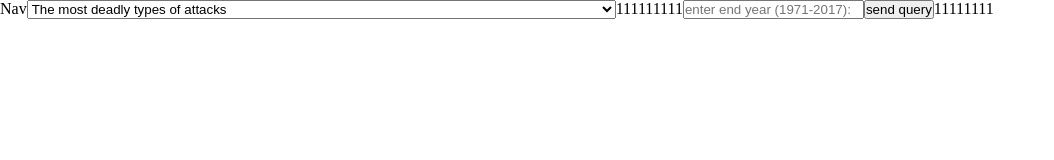
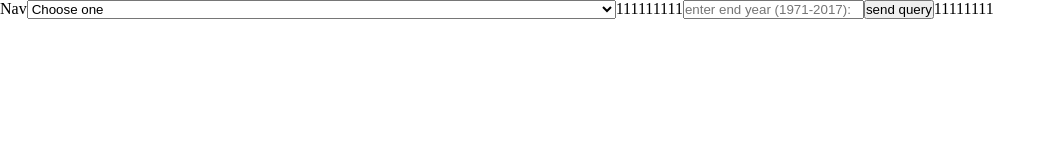
Before and after one commit to avizecharia/client-terorisam, a React (Vite) app: page / in a window 1280 px wide. Shown: the top 160 px of the page, without its empty margins (0-1054 px from the left). Built offline with nearby package versions, Linux system fonts and the light colour scheme; no server answers.

Commit message:
add defualt option

```diff
--- a/src/componnets/Select.tsx
+++ b/src/componnets/Select.tsx
@@ -132,6 +132,7 @@ export default function Select({ markers, setMarkers, filter, setFilter, queries
   return (
     <>
       <select onChange={(e) => setFilter(e.target.value as any)}>
+      <option disabled selected>Choose one</option>
         {/* {1 all attack type} */}
         <option value={queries[0].value}>{queries[0].sentence}</option>
         {/* {2  all-most-hurts  } */}
```
